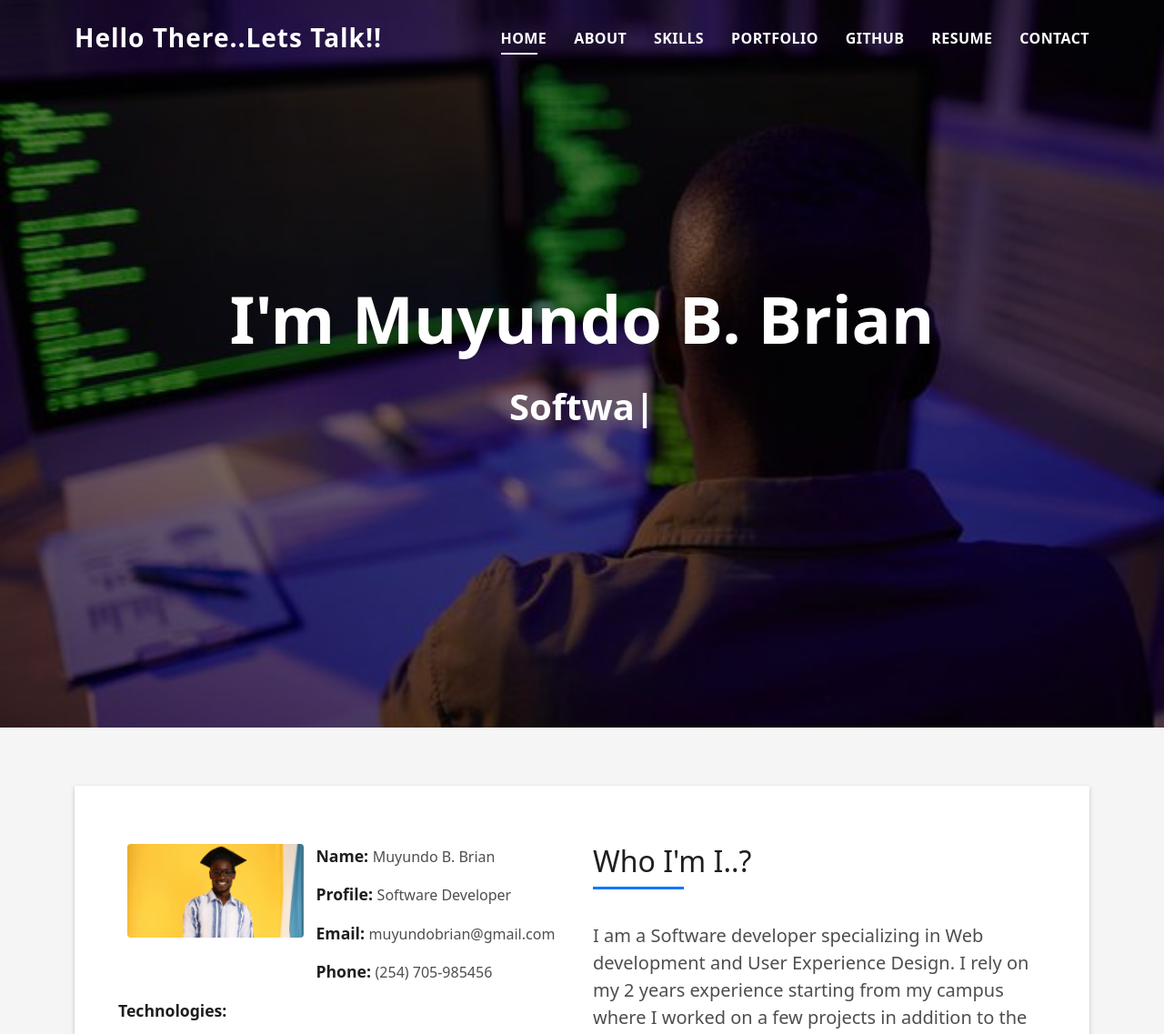
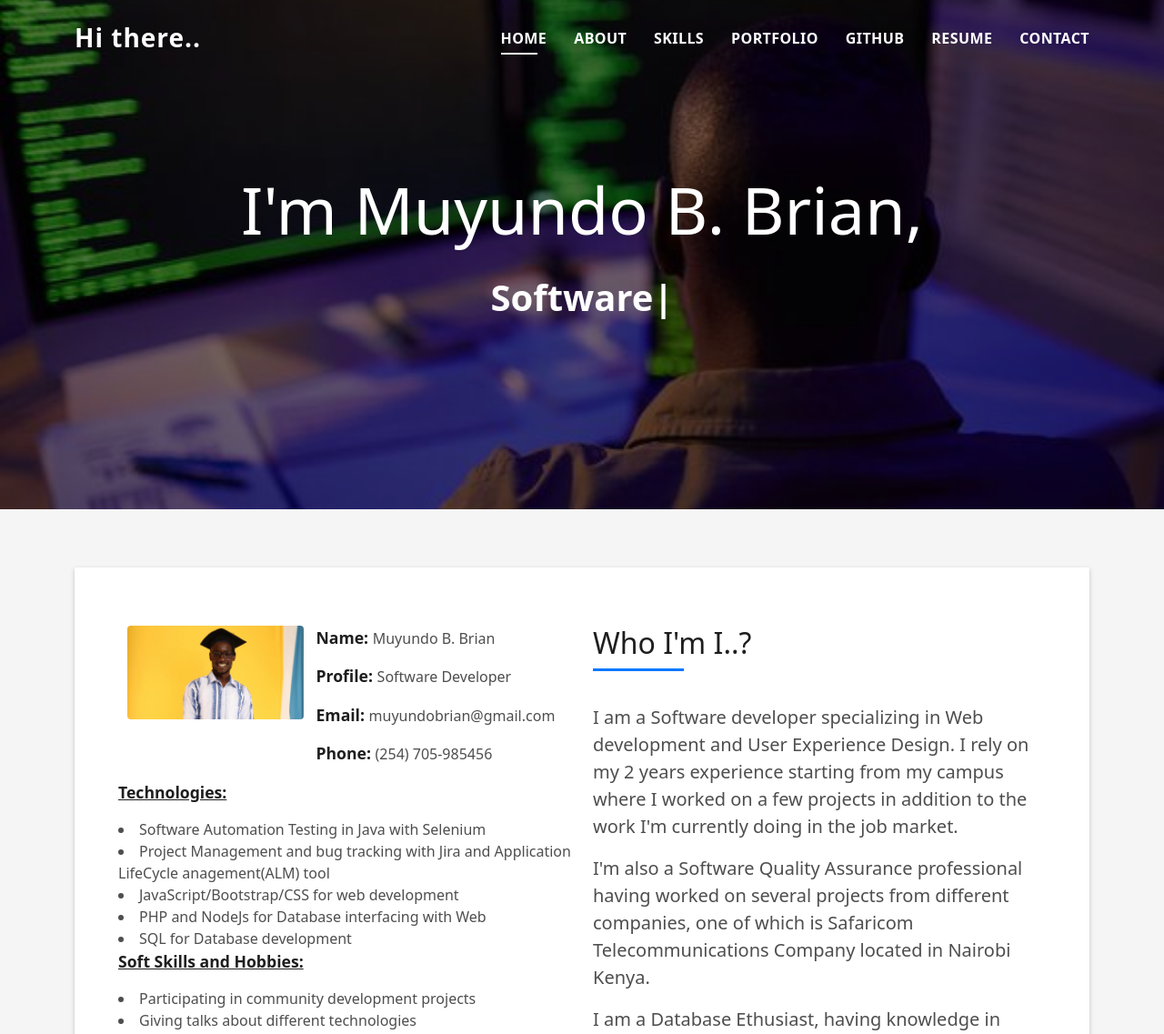
Before and after one commit to Muyundo/my_portfoli, a plain HTML site: page index.html in a window 1280 px wide. Shown: the top 1137 px of the page at 91% size. Drawn offline with Linux system fonts and the light colour scheme.

Commit message:
updated interface

```diff
--- a/assets/css/style.css
+++ b/assets/css/style.css
@@ -662,7 +662,7 @@ a:hover {
 # Hero Section
 --------------------------------------------------------------*/
 .hero {
-  height: 100vh;
+  height: 70vh;
   position: relative;
   color: #fff;
 }
@@ -682,8 +682,8 @@ a:hover {
 }
 .hero .hero-title {
   color: #fff;
-  font-weight: 600;
-  font-size: 3rem;
+  font-weight: 400;
+  font-size: 1.5rem;
 }
 @media (min-width: 768px) {
   .hero .hero-title {
--- a/index.html
+++ b/index.html
@@ -36,7 +36,7 @@
   <header id="header" class="fixed-top">
     <div class="container d-flex align-items-center justify-content-between">
 
-      <h1 class="logo"><a href="index.html">Hello There..Lets Talk!!</a></h1>
+      <h1 class="logo"><a href="index.html">Hi there..</a></h1>
       <!-- Uncomment below if you prefer to use an image logo -->
       <!-- <a href="index.html" class="logo"><img src="assets/img/logo.png" alt="" class="img-fluid"></a>-->
 
@@ -81,9 +81,10 @@
       <div class="table-cell">
         <div class="container">
           <!--<p class="display-6 color-d">Hello, world!</p>-->
-          <h1 class="hero-title mb-4">I'm Muyundo B. Brian</h1>
+
+          <h1 class="hero-title mb-4">I'm Muyundo B. Brian,</h1>
           <p class="hero-subtitle"><span class="typed" data-typed-items="Software Quality Assurance, Full Stack
-            Web Developer, Database Administrator, UI/UX Designer"></span></p>
+            Web Developer, Database Administrator, UI/UX Designer."></span></p>
           <!-- <p class="pt-3"><a class="btn btn-primary btn js-scroll px-4" href="#about" role="button">Learn More</a></p> -->
         </div>
       </div>
@@ -117,7 +118,7 @@
                     </div>
                   </div>
                 <div class="skill-mf">
-                    <p class="title-s">Technologies:</p>
+                    <p class="title-s"><u>Technologies:</u></p>
                     <span><li>Software Automation Testing in Java with Selenium</li></span>
                     <span><li>Project Management and bug tracking with Jira and Application LifeCycle anagement(ALM) tool</li></span>
                     <span><li>JavaScript/Bootstrap/CSS for web development</li></span>
@@ -127,7 +128,7 @@
 
 
                   <div class="skill-mf">
-                    <p class="title-s">Soft Skills and Hobbies:</p>
+                    <p class="title-s"><u>Soft Skills and Hobbies:</u></p>
                     <span><li>Participating in community development projects</li></span>
                     <span><li>Giving talks about different technologies</li></span>
                     <span><li>Watching</li></span>
@@ -335,7 +336,7 @@
                 Portfolio
               </h3>
               <p class="subtitle-a">
-                Here are some of the live projects I have worked on.
+                Here is some of the work I have done as part of my carreer.
               </p>
               <div class="line-mf"></div>
             </div>
@@ -392,17 +393,17 @@
           </div>
           <div class="col-md-4">
             <div class="work-box">
-              <a href="assets/img/work-3.jpg" data-gallery="portfolioGallery" class="portfolio-lightbox">
+              <a href="assets/img/work-4.jpg" data-gallery="portfolioGallery" class="portfolio-lightbox">
                 <div class="work-img">
-                  <img src="assets/img/work-3.jpg" alt="" class="img-fluid">
+                  <img src="assets/img/work-4.jpg" alt="" class="img-fluid">
                 </div>
               </a>
               <div class="work-content">
                 <div class="row">
                   <div class="col-sm-8">
-                    <h2 class="w-title">Mavrito Lana Dere</h2>
+                    <h2 class="w-title">Safaricom PLC</h2>
                     <div class="w-more">
-                      <span class="w-ctegory">Web Design</span> / <span class="w-date">18 Sep. 2018</span>
+                      <span class="w-ctegory">Software Quality Assurance</span> / <span class="w-date">My current Role</span>
                     </div>
                   </div>
                   <div class="col-sm-4">
```
Also changed, not shown: assets/img/mpesa.png (added).
